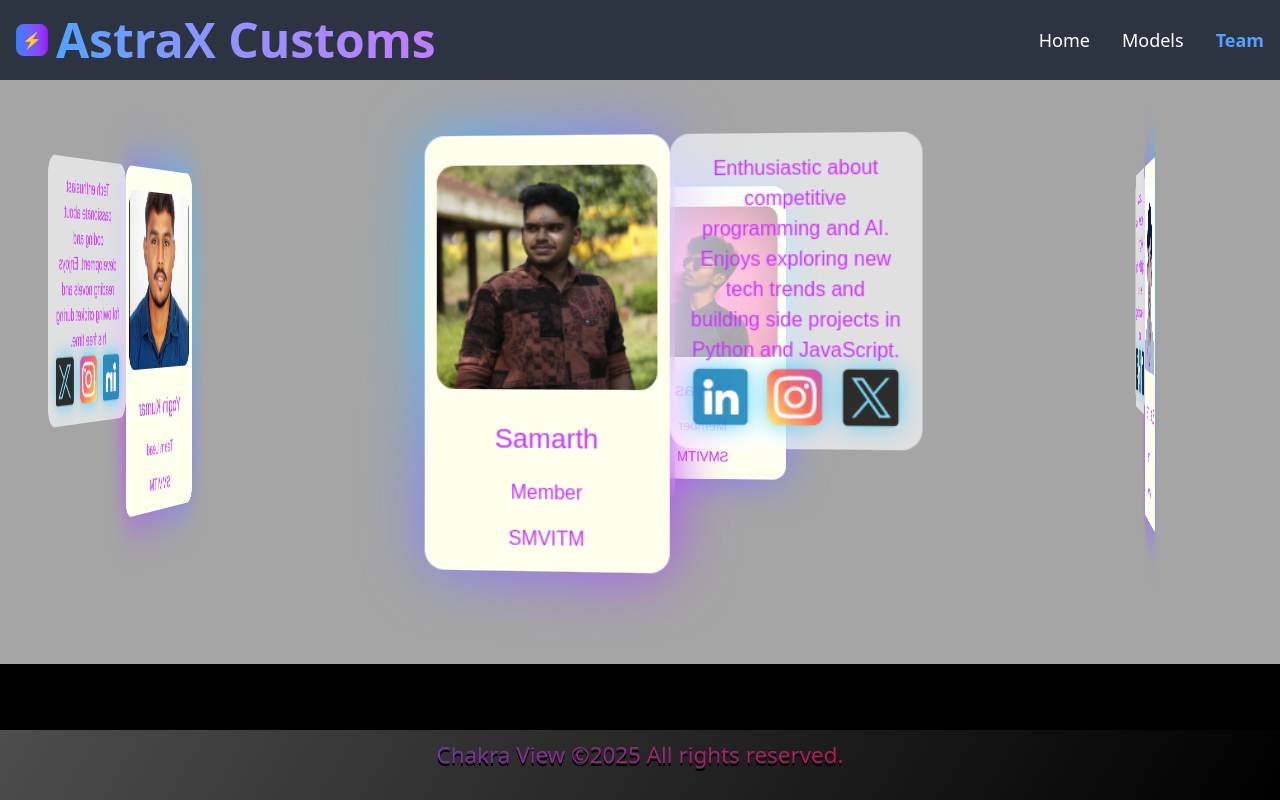
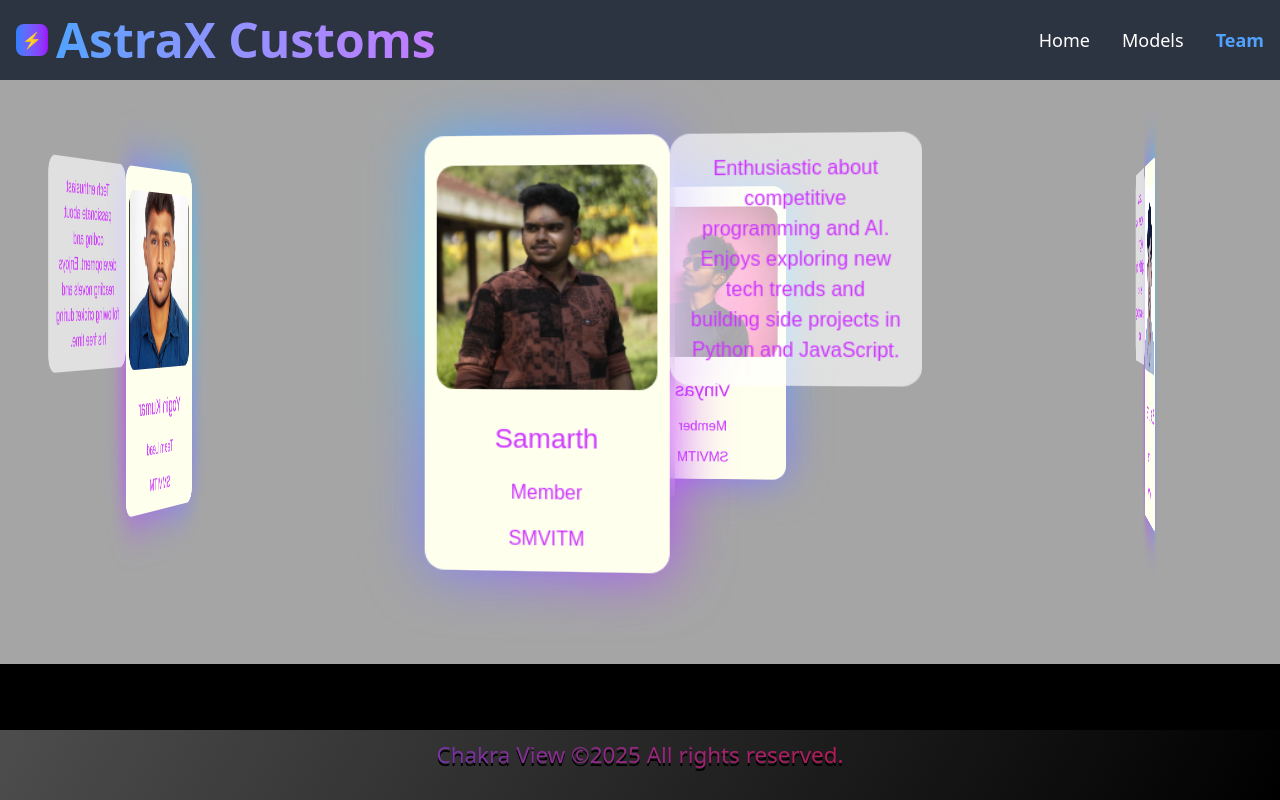
Before and after one commit to Vinyas24/17_ChakraView, a React (Vite) app: page /team in a window 1280 px wide. Built offline with nearby package versions, Linux system fonts and the light colour scheme.

Commit message:
Update Team.jsx

```diff
--- a/src/components/Team.jsx
+++ b/src/components/Team.jsx
@@ -17,11 +17,11 @@ const teamMembers = [
         usn: "4MW22CS179",
         role: "Team Lead",
         description: "Tech enthusiast passionate about coding and development. Enjoys reading novels and following cricket during his free time.",
-        socials: [
-            { icon: link, alt: "LinkedIn", url: "linkedin.com/in/yogin-kumar-9a7a6a372" },
-            { icon: insta, alt: "Instagram", url: "https://instagram.com/vijay_netekal_287" },
-            { icon: tweet, alt: "Twitter", url: "https://twitter.com/Netekal1Vijay" }
-        ]
+        // socials: [
+        //     { icon: link, alt: "LinkedIn", url: "linkedin.com/in/yogin-kumar-9a7a6a372" },
+        //     { icon: insta, alt: "Instagram", url: "https://instagram.com/vijay_netekal_287" },
+        //     { icon: tweet, alt: "Twitter", url: "https://twitter.com/Netekal1Vijay" }
+        // ]
     },
     {
         img: samarth,
@@ -29,11 +29,11 @@ const teamMembers = [
         usn: "4MW22CS133",
         role: "Member",
         description: "Enthusiastic about competitive programming and AI. Enjoys exploring new tech trends and building side projects in Python and JavaScript.",
-        socials: [
-            { icon: link, alt: "LinkedIn", url: "https://www.linkedin.com/in/samarthgs" },
-            { icon: insta, alt: "Instagram", url: "https://instagram.com/samarth" },
-            { icon: tweet, alt: "Twitter", url: "https://twitter.com/samarth" }
-        ]
+        // socials: [
+        //     { icon: link, alt: "LinkedIn", url: "https://www.linkedin.com/in/samarthgs" },
+        //     { icon: insta, alt: "Instagram", url: "https://instagram.com/samarth" },
+        //     { icon: tweet, alt: "Twitter", url: "https://twitter.com/samarth" }
+        // ]
     },
     {
         img: sujan,
@@ -41,11 +41,11 @@ const teamMembers = [
         usn: "4MW22CS164",
         role: "Member",
         description: "Full-stack web developer who enjoys working on MERN projects. Loves coding, designing user interfaces, and building projects.",
-        socials: [
-            { icon: git, alt: "GitHub", url: "https://github.com/Suja2004" },
-            { icon: link, alt: "LinkedIn", url: "https://www.linkedin.com/in/sujan-kumar-k164" },
-            { icon: tweet, alt: "Twitter", url: "https://x.com/SujaK2004" }
-        ]
+        // socials: [
+        //     { icon: git, alt: "GitHub", url: "https://github.com/Suja2004" },
+        //     { icon: link, alt: "LinkedIn", url: "https://www.linkedin.com/in/sujan-kumar-k164" },
+        //     { icon: tweet, alt: "Twitter", url: "https://x.com/SujaK2004" }
+        // ]
     },
     {
         img: vinyas,
@@ -53,11 +53,11 @@ const teamMembers = [
         usn: "4MW22CS183",
         role: "Member",
         description: " Web developer who enjoys working on MERN projects. Loves coding, designing UI&UX.",
-        socials: [
-            { icon: link, alt: "LinkedIn", url: "linkedin.com/in/v1nyas" },
-            { icon: insta, alt: "Instagram", url: "https://instagram.com/vinyas_24" },
-            { icon: tweet, alt: "Twitter", url: "https://twitter.com/VINYAS_24" }
-        ]
+        // socials: [
+        //     { icon: link, alt: "LinkedIn", url: "linkedin.com/in/v1nyas" },
+        //     { icon: insta, alt: "Instagram", url: "https://instagram.com/vinyas_24" },
+        //     { icon: tweet, alt: "Twitter", url: "https://twitter.com/VINYAS_24" }
+        // ]
     }
 ];
 
@@ -76,13 +76,13 @@ function Team() {
                                 <p>SMVITM</p>
                                 <div className="info">
                                     <p>{member.description}  </p>
-                                    <div className="socials">
+{/*                                     <div className="socials">
                                         {member.socials.map((social, i) => (
                                             <a href={social.url} key={i} target="_blank" rel="noopener noreferrer">
                                                 <img src={social.icon} alt={social.alt} />
                                             </a>
                                         ))}
-                                    </div>
+                                    </div> */}
                                 </div>
                             </div>
                         </div>
```
